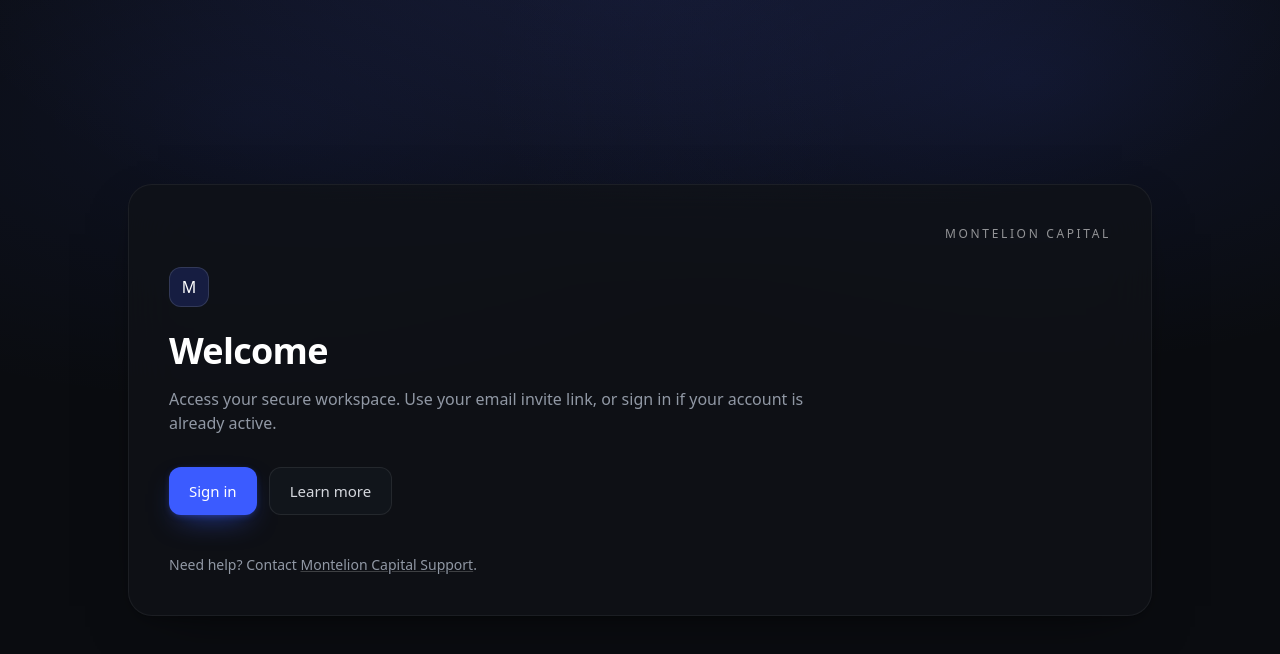
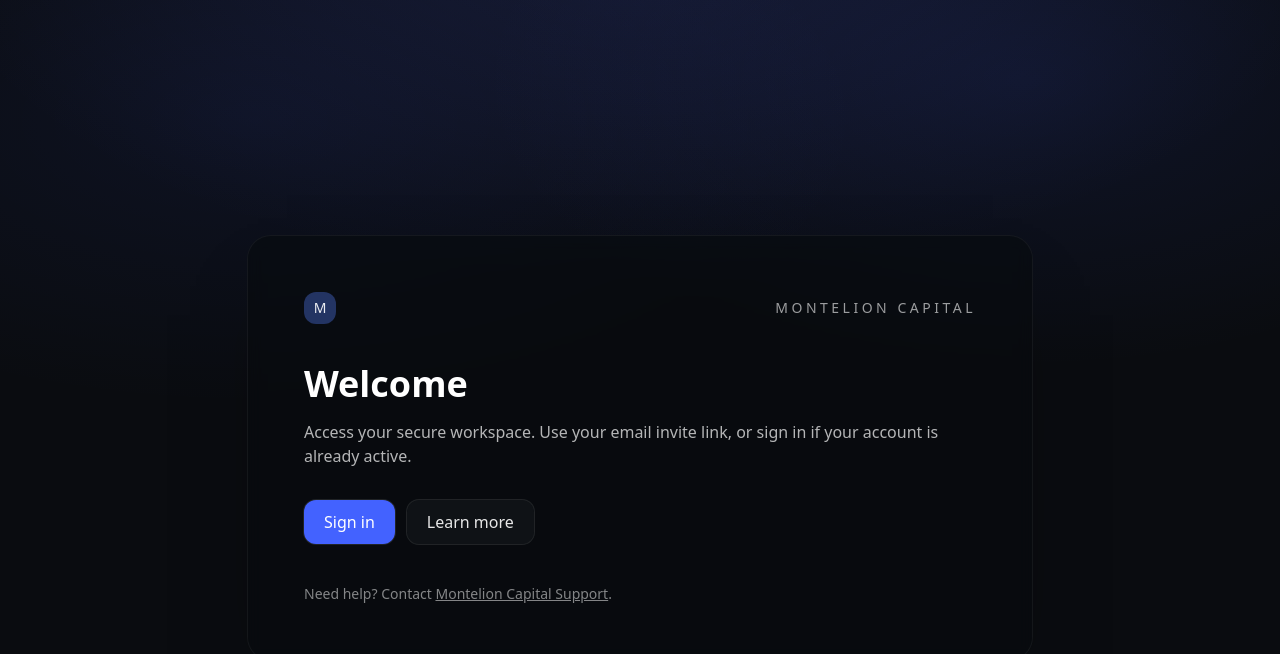
Before and after one commit to montelioncapital/montelion-app-v1, a Next.js app: page / in a window 1280 px wide. Shown: the top 654 px of the page. Built offline with nearby package versions, Linux system fonts and the light colour scheme.

Commit message:
Update page.jsx

```diff
--- a/app/page.jsx
+++ b/app/page.jsx
@@ -1,37 +1,63 @@
+// app/page.jsx
 export const metadata = {
   title: "Welcome • Montelion Capital",
 };
 
-export default function Home() {
+export default function HomePage() {
   return (
-    <div className="panel panel--welcome">
-      {/* header line */}
-      <div className="flex items-center justify-between text-[12px] uppercase tracking-[0.22em] text-[rgba(255,255,255,0.55)] mb-6">
-        <span className="opacity-0">.</span>
-        <span>Montelion Capital</span>
-      </div>
+    <main className="min-h-screen grid place-items-center px-4">
+      <section
+        className="
+          w-full max-w-[1000px] mx-auto
+          rounded-3xl border border-white/5
+          bg-[rgba(8,10,14,0.6)] backdrop-blur
+          shadow-[0_40px_80px_-40px_rgba(0,0,0,0.6)]
+          px-6 md:px-10 lg:px-14 py-10 md:py-14
+        "
+      >
+        {/* Header line */}
+        <div className="flex items-center justify-between text-sm text-white/60">
+          <div className="inline-flex items-center justify-center h-8 w-8 rounded-xl bg-[#233463] text-white/90 font-medium">
+            M
+          </div>
+          <span className="tracking-[0.25em]">MONTELION CAPITAL</span>
+        </div>
 
-      {/* badge */}
-      <div className="flex justify-start mb-6">
-        <div className="brand-badge">M</div>
-      </div>
+        {/* Content */}
+        <div className="mt-8 md:mt-10">
+          <h1 className="text-3xl md:text-4xl font-semibold text-white">Welcome</h1>
+          <p className="mt-4 text-white/70 max-w-2xl">
+            Access your secure workspace. Use your email invite link, or sign in if your account
+            is already active.
+          </p>
 
-      {/* main copy */}
-      <h1 className="h1 mb-4">Welcome</h1>
-      <p className="muted max-w-2xl">
-        Access your secure workspace. Use your email invite link, or sign in if your account is already active.
-      </p>
+          <div className="mt-8 flex gap-3">
+            <a
+              href="/login"
+              className="inline-flex items-center justify-center h-11 px-5 rounded-xl
+                         bg-[#4362ff] text-white font-medium
+                         ring-1 ring-white/10
+                         transition transform-gpu
+                         hover:brightness-110 hover:-translate-y-[1px] active:translate-y-0"
+            >
+              Sign in
+            </a>
+            <a
+              href="#learn-more"
+              className="inline-flex items-center justify-center h-11 px-5 rounded-xl
+                         bg-white/[0.03] text-white/90 font-medium
+                         ring-1 ring-white/10
+                         transition hover:bg-white/[0.06]"
+            >
+              Learn more
+            </a>
+          </div>
 
-      {/* actions */}
-      <div className="mt-8 flex flex-wrap gap-3">
-        <a className="btn btn-primary" href="/login">Sign in</a>
-        <a className="btn btn-ghost" href="#learn">Learn more</a>
-      </div>
-
-      {/* support */}
-      <p className="muted mt-10 text-sm">
-        Need help? Contact <a className="underline decoration-[rgba(255,255,255,0.2)] hover:decoration-[rgba(255,255,255,0.5)]" href="mailto:support@montelion-capital.com">Montelion Capital Support</a>.
-      </p>
-    </div>
+          <p className="mt-10 text-sm text-white/50">
+            Need help? Contact <a className="underline hover:text-white/70" href="mailto:support@montelion-capital.com">Montelion Capital Support</a>.
+          </p>
+        </div>
+      </section>
+    </main>
   );
 }
```
